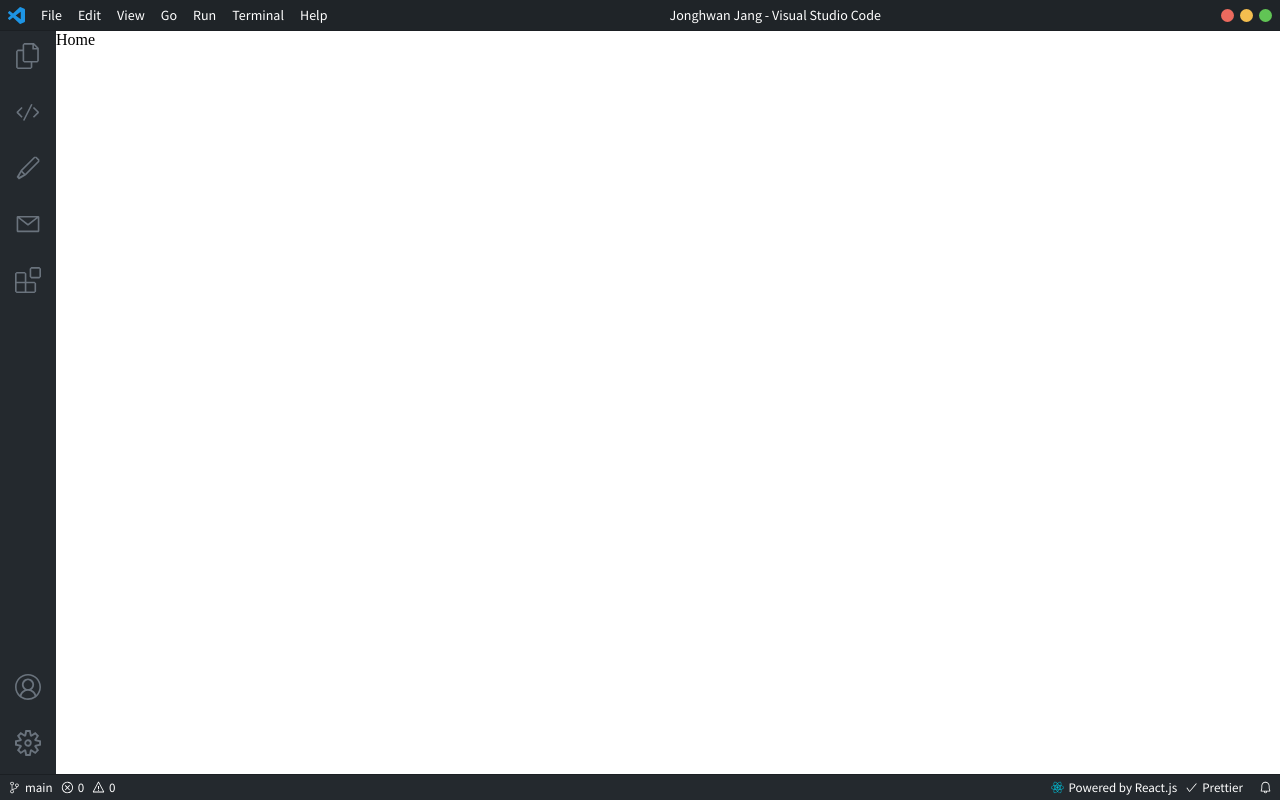
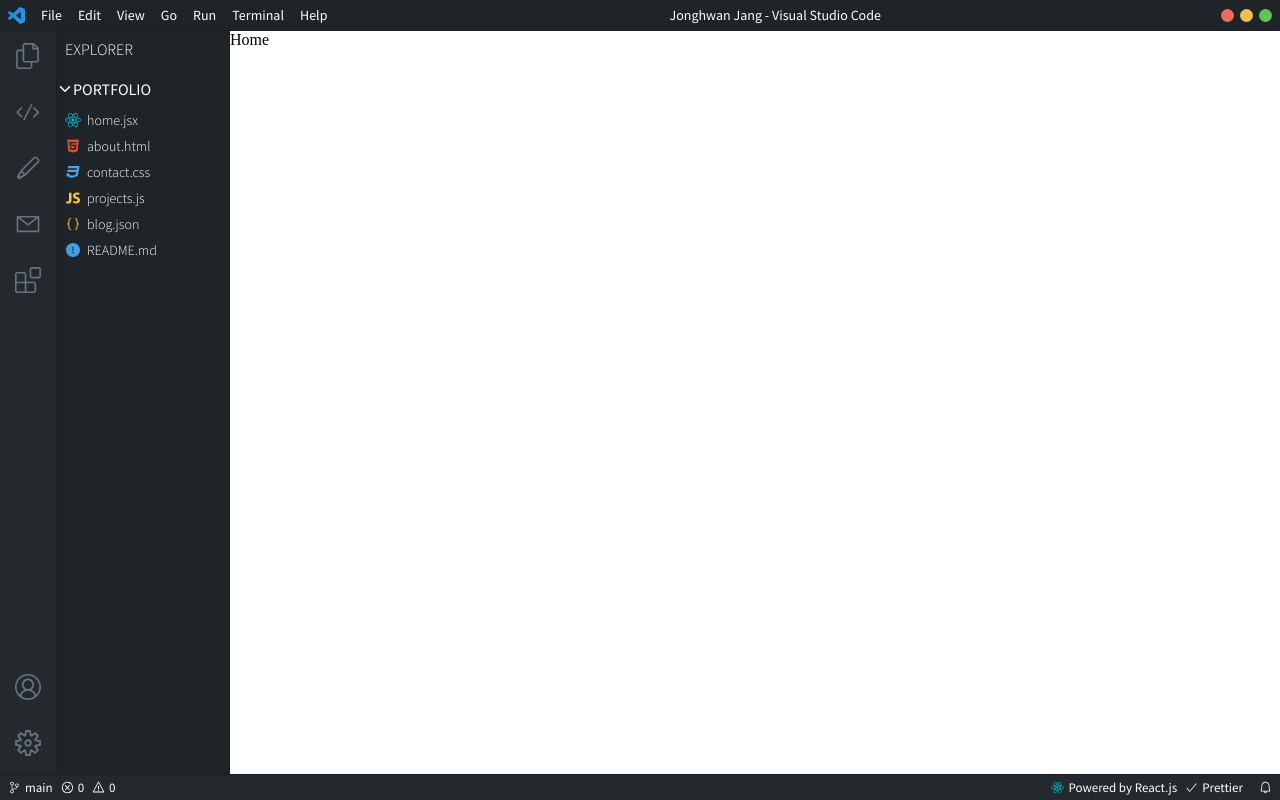
Before and after one commit to wkdwhdghks/portfolio-vscode, a React app: page / in a window 1280 px wide. Built offline with nearby package versions, Linux system fonts and the light colour scheme.

Commit message:
sidebar 구현

```diff
--- a/public/index.html
+++ b/public/index.html
@@ -6,7 +6,7 @@
     <link rel="preconnect" href="https://fonts.googleapis.com" />
     <link rel="preconnect" href="https://fonts.gstatic.com" crossorigin />
     <link
-      href="https://fonts.googleapis.com/css2?family=Source+Sans+Pro:wght@400;600;700&display=swap"
+      href="https://fonts.googleapis.com/css2?family=Source+Sans+Pro:wght@200;300;400;600;700&display=swap"
       rel="stylesheet"
     />
   </head>
--- a/src/components/Layout.js
+++ b/src/components/Layout.js
@@ -1,6 +1,7 @@
 import { Outlet } from "react-router-dom";
 import Header from "./Header";
 import Nav from "./Nav";
+import Sidebar from "./Sidebar";
 import Footer from "./Footer";
 import styels from "./Layout.module.css";
 
@@ -10,6 +11,7 @@
       <Header />
       <div className={styels.container}>
         <Nav />
+        <Sidebar />
         <Outlet />
       </div>
       <Footer />
--- /dev/null
+++ b/src/components/Sidebar.js
@@ -0,0 +1,61 @@
+import { useState } from "react";
+import { IoIosArrowDown } from "react-icons/io";
+import { FaReact } from "react-icons/fa";
+import { AiFillHtml5 } from "react-icons/ai";
+import { RiCss3Fill } from "react-icons/ri";
+import { IoLogoJavascript } from "react-icons/io";
+import { VscJson } from "react-icons/vsc";
+import { AiFillExclamationCircle } from "react-icons/ai";
+import styles from "./Sidebar.module.css";
+
+function Sidebar() {
+  const [toggle, setToggle] = useState(true);
+  const [className, setClassName] = useState(true);
+
+  const handleClick = () => {
+    setToggle(!toggle);
+    setClassName(!className);
+  };
+
+  return (
+    <div className={styles.container}>
+      <p className={styles.p}>EXPLORER</p>
+
+      <div className={styles.arrowContainer} onClick={handleClick}>
+        <IoIosArrowDown className={className ? styles.arrow : styles.null} />
+        <span>PORTFOLIO</span>
+      </div>
+
+      {toggle && (
+        <div>
+          <div className={styles.menuContainer}>
+            <FaReact className={styles.react} />
+            <p>home.jsx</p>
+          </div>
+          <div className={styles.menuContainer}>
+            <AiFillHtml5 className={styles.html} />
+            <p>about.html</p>
+          </div>
+          <div className={styles.menuContainer}>
+            <RiCss3Fill className={styles.css} />
+            <p>contact.css</p>
+          </div>
+          <div className={styles.menuContainer}>
+            <IoLogoJavascript className={styles.js} />
+            <p>projects.js</p>
+          </div>
+          <div className={styles.menuContainer}>
+            <VscJson className={styles.json} />
+            <p>blog.json</p>
+          </div>
+          <div className={styles.menuContainer}>
+            <AiFillExclamationCircle className={styles.readme} />
+            <p>README.md</p>
+          </div>
+        </div>
+      )}
+    </div>
+  );
+}
+
+export default Sidebar;
--- /dev/null
+++ b/src/components/Sidebar.module.css
@@ -0,0 +1,84 @@
+.container {
+  width: 172px;
+  background-color: #1f2428;
+  border-left: 1px solid #1b1f23;
+  border-right: 1px solid #1b1f23;
+  color: #ffffff;
+  font-family: "Source Sans Pro", sans-serif;
+  font-weight: 300;
+}
+
+.p {
+  padding: 8px 0px 0px 8px;
+  margin-bottom: 20px;
+}
+
+.arrowContainer {
+  display: flex;
+  align-items: center;
+  margin-bottom: 10px;
+}
+
+.arrowContainer span {
+  font-weight: 400;
+}
+
+.arrow {
+  transition: all 0.5s;
+}
+
+.null {
+  transform: rotate(-90deg);
+  transition: all 0.5s;
+}
+
+.menuContainer {
+  display: flex;
+  align-items: center;
+  margin-bottom: 4px;
+  padding: 2px 8px;
+  font-size: 14px;
+}
+
+.menuContainer:hover {
+  background-color: #24292e;
+}
+
+.react {
+  color: #00bcd4;
+  font-size: 16px;
+}
+
+.html {
+  color: #e44d26;
+  font-size: 16px;
+}
+
+.css {
+  color: #42a5f5;
+  font-size: 16px;
+}
+
+.js {
+  color: #ffca28;
+  font-size: 16px;
+}
+
+.json {
+  color: #fbc02d;
+  font-size: 16px;
+}
+
+.readme {
+  color: #3f9de9;
+  font-size: 16px;
+}
+
+.react,
+.html,
+.css,
+.js,
+.json,
+.readme {
+  margin-right: 6px;
+}
```
